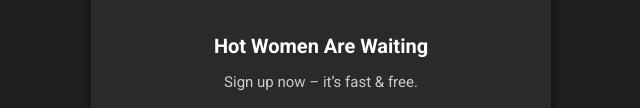
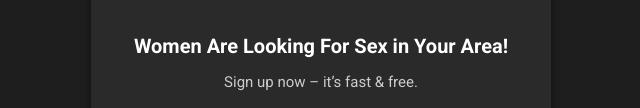
Before and after one commit to earnmoneytm/cpa, a plain HTML site: page index.html in a window 1280 px wide. Shown: the part 358-466 px from the top of the page, without its empty margins (319-959 px from the left). Drawn offline with Linux system fonts and the light colour scheme.

Commit message:
index.html

```diff
--- a/index.html
+++ b/index.html
@@ -78,7 +78,8 @@
 <body>
   <div class="container">
     <img src="https://miro.medium.com/v2/resize:fit:1200/0*S-ntSDPcv4NmpYDY.jpg" alt="Hot woman">
-    <h1>Hot Women Are Waiting</h1>
+    <h1>Women Are Looking For Sex in Your Area!
+</h1>
     <p>Sign up now – it’s fast & free.</p>
     <a
       class="cta-button"
```
